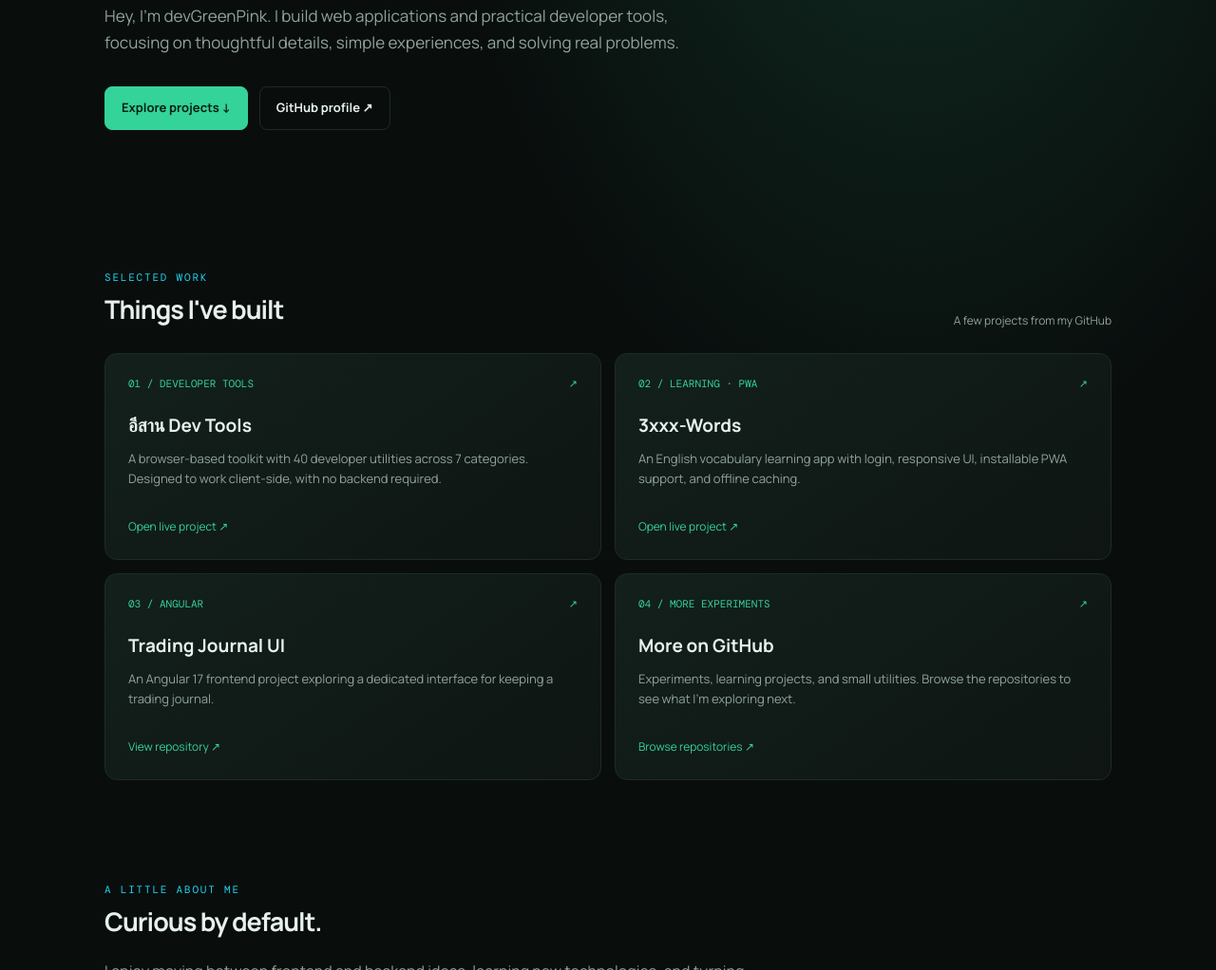
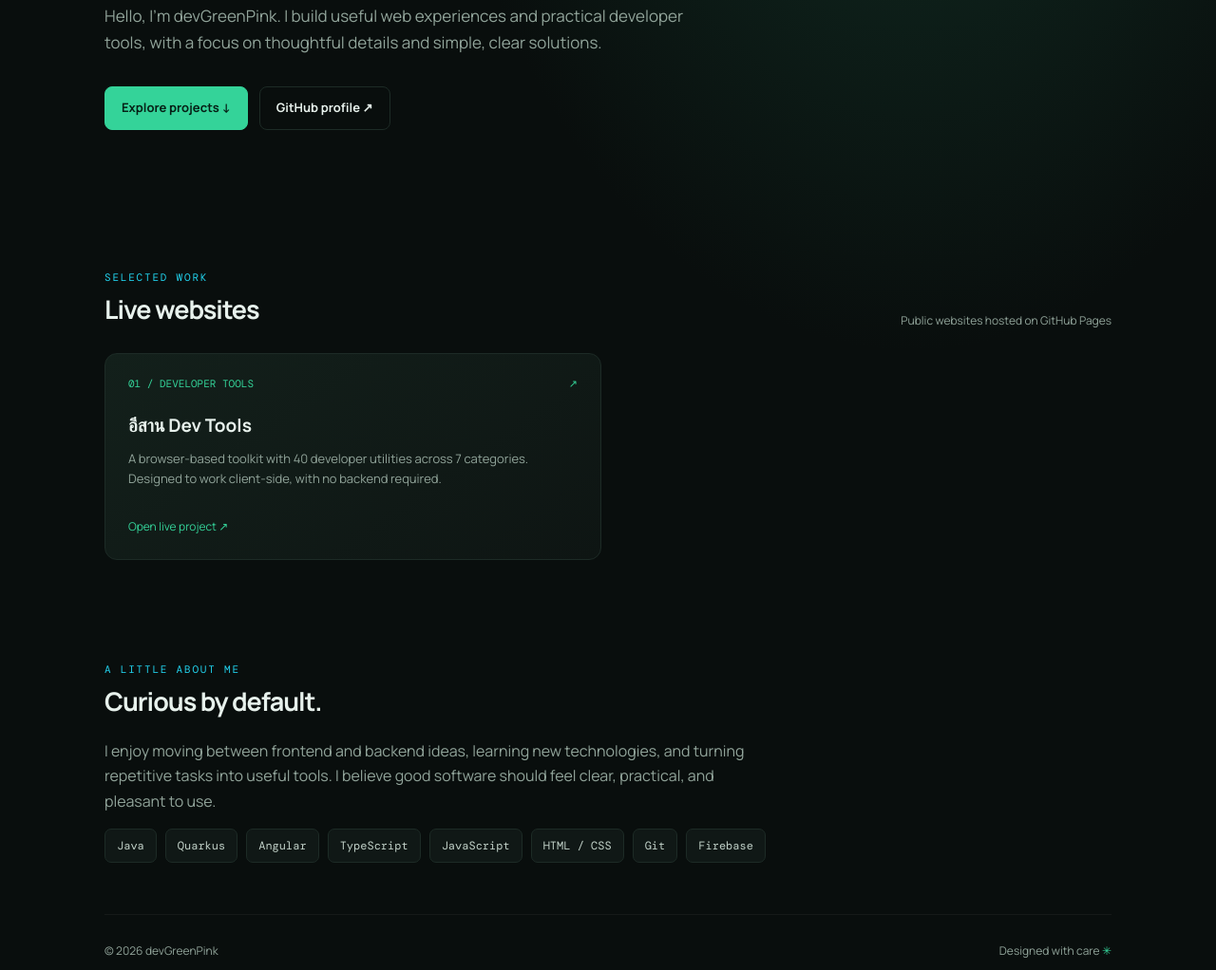
Before and after one commit to devGreenPink/devgreenpink.github.io, a plain HTML site: page index.html in a window 1280 px wide. Shown: the part 420-1442 px from the top of the page at 95% size. Drawn offline with nearby package versions, Linux system fonts and the light colour scheme.

Commit message:
Refine greeting and list only public Pages sites

```diff
--- a/index.html
+++ b/index.html
@@ -37,7 +37,7 @@
       <section class="hero">
         <div class="eyebrow">Developer portfolio · 2026</div>
         <h1>Building useful<br><span>things with code.</span></h1>
-        <p class="intro">Hey, I'm devGreenPink. I build web applications and practical developer tools, focusing on thoughtful details, simple experiences, and solving real problems.</p>
+        <p class="intro">Hello, I'm devGreenPink. I build useful web experiences and practical developer tools, with a focus on thoughtful details and simple, clear solutions.</p>
         <div class="actions">
           <a class="btn primary" href="#projects">Explore projects ↓</a>
           <a class="btn" href="https://github.com/devGreenPink">GitHub profile ↗</a>
@@ -45,31 +45,13 @@
       </section>
 
       <section id="projects">
-        <div class="section-head"><div><div class="kicker">Selected work</div><h2>Things I've built</h2></div><span class="muted" style="font-size:12px">A few projects from my GitHub</span></div>
+        <div class="section-head"><div><div class="kicker">Selected work</div><h2>Live websites</h2></div><span class="muted" style="font-size:12px">Public websites hosted on GitHub Pages</span></div>
         <div class="grid">
           <article class="project">
             <div class="project-top"><span>01 / DEVELOPER TOOLS</span><span>↗</span></div>
             <h3>อีสาน Dev Tools</h3>
             <p>A browser-based toolkit with 40 developer utilities across 7 categories. Designed to work client-side, with no backend required.</p>
             <a href="https://devgreenpink.github.io/dev-utility-toolkit/">Open live project ↗</a>
-          </article>
-          <article class="project">
-            <div class="project-top"><span>02 / LEARNING · PWA</span><span>↗</span></div>
-            <h3>3xxx-Words</h3>
-            <p>An English vocabulary learning app with login, responsive UI, installable PWA support, and offline caching.</p>
-            <a href="https://devgreenpink.github.io/vocab-learning-app/">Open live project ↗</a>
-          </article>
-          <article class="project">
-            <div class="project-top"><span>03 / ANGULAR</span><span>↗</span></div>
-            <h3>Trading Journal UI</h3>
-            <p>An Angular 17 frontend project exploring a dedicated interface for keeping a trading journal.</p>
-            <a href="https://github.com/devGreenPink/trading-journal-ui">View repository ↗</a>
-          </article>
-          <article class="project">
-            <div class="project-top"><span>04 / MORE EXPERIMENTS</span><span>↗</span></div>
-            <h3>More on GitHub</h3>
-            <p>Experiments, learning projects, and small utilities. Browse the repositories to see what I'm exploring next.</p>
-            <a href="https://github.com/devGreenPink?tab=repositories">Browse repositories ↗</a>
           </article>
         </div>
       </section>
```
